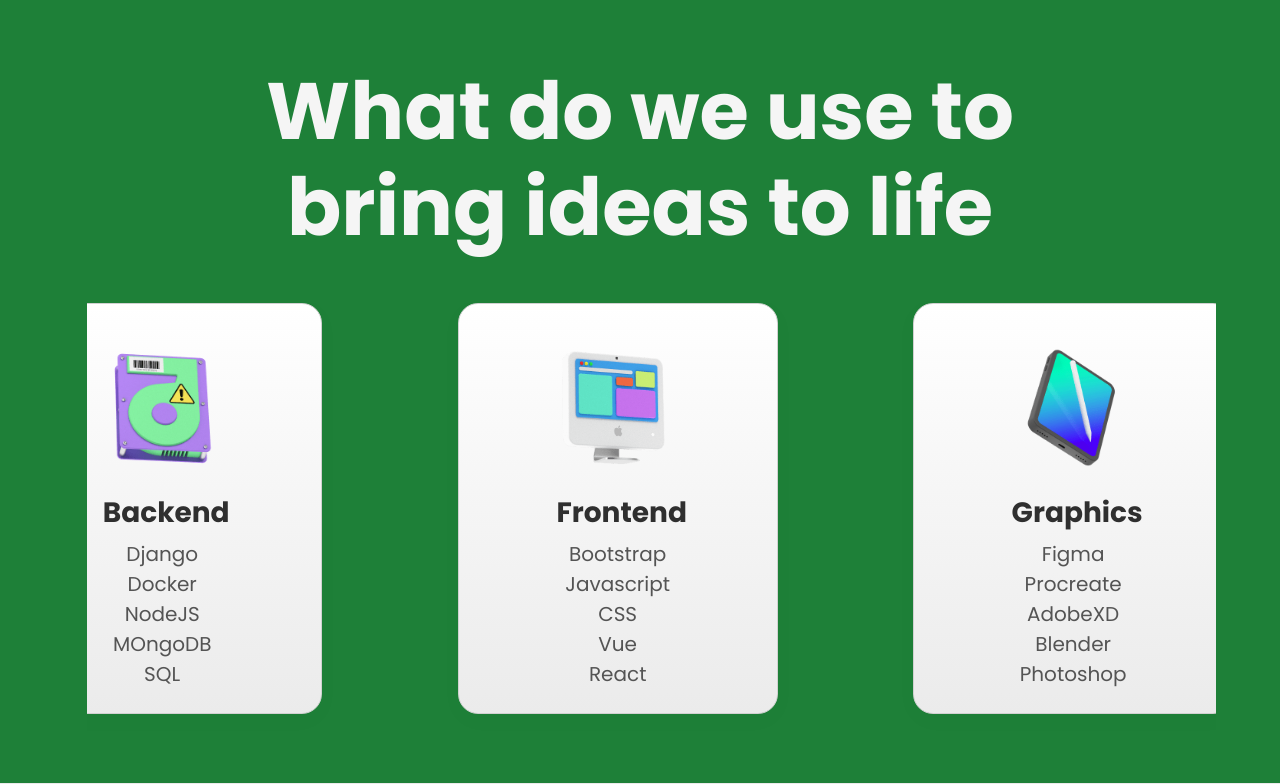
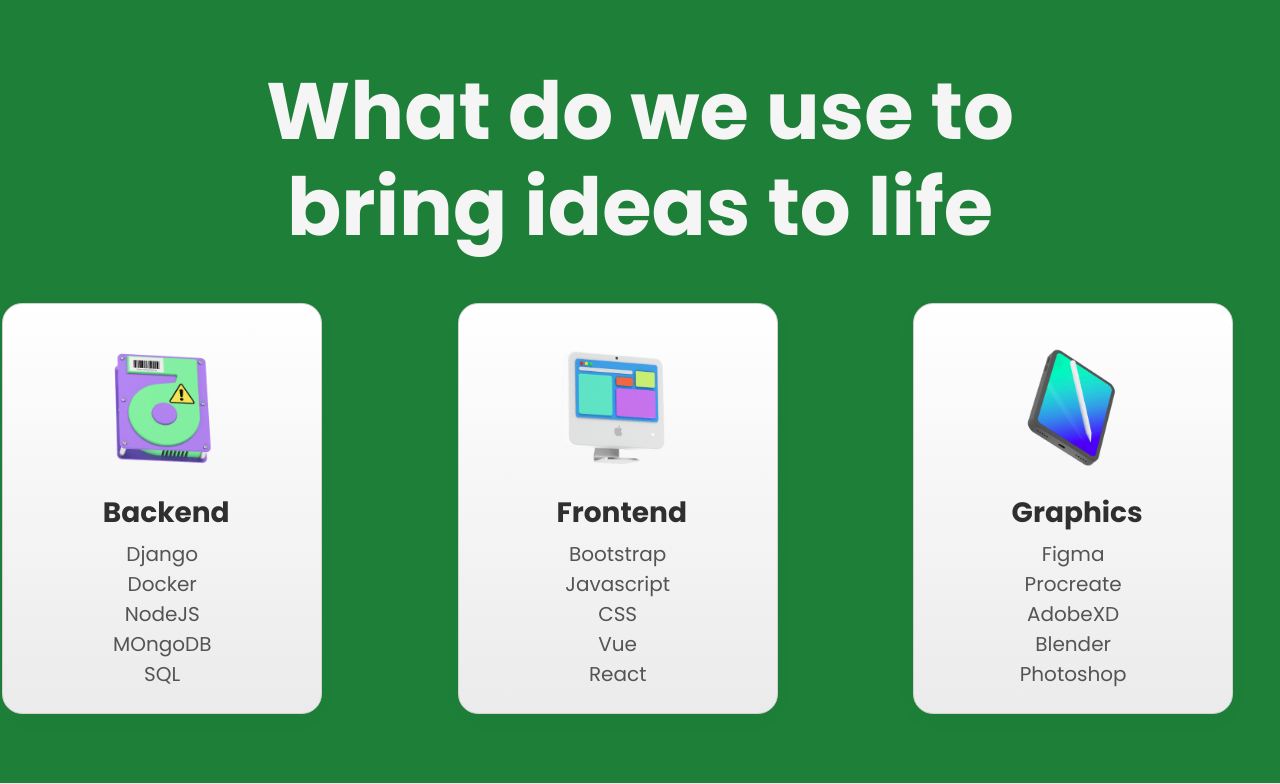
Before and after one commit to Commit-Inc/Commit-Inc, a Django app: page /process/ in a window 1280 px wide. Shown: the part 1644-2428 px from the top of the page. Run offline with Django 3.2, Linux system fonts and the light colour scheme; some libraries are stand-ins or nearby versions.

Commit message:
process.css

```diff
--- a/main/static/css/process.css
+++ b/main/static/css/process.css
@@ -337,7 +337,7 @@
   padding-bottom: 3%;
   margin-bottom: 3%;
   margin-left: 2%;
-  overflow-x: auto;
+
   flex: 1;
   margin-top: 3%;
   justify-content: center;
```
